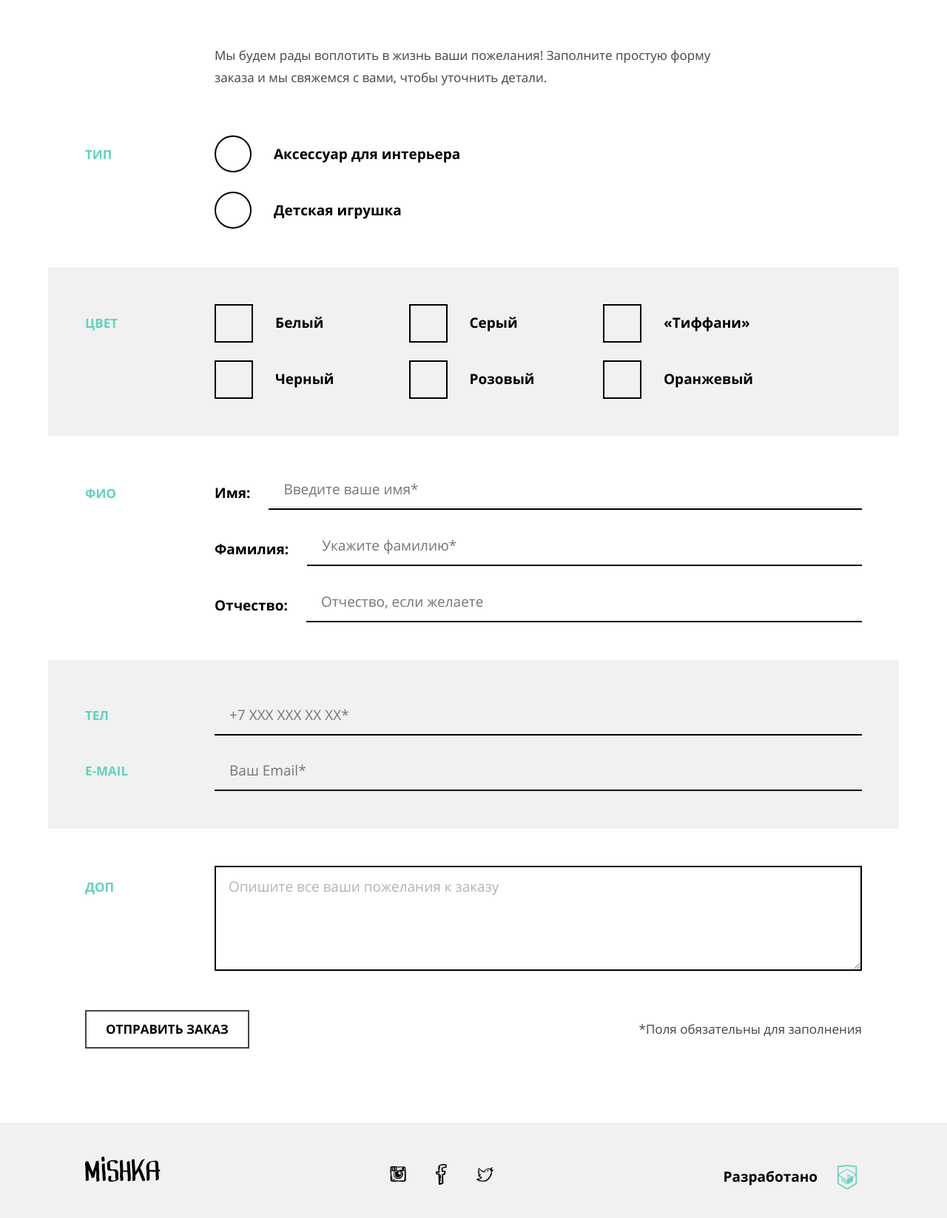
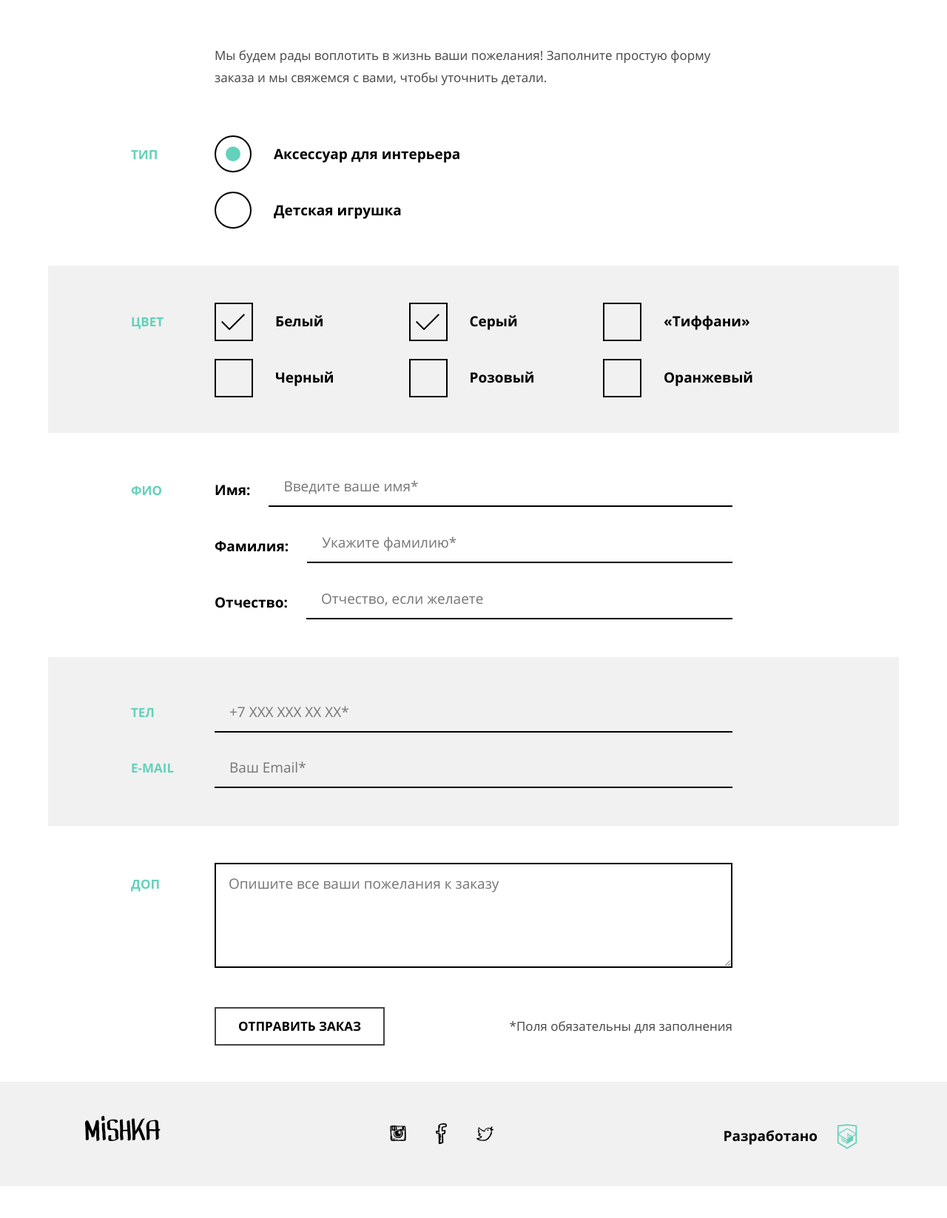
Before and after one commit to AramBadalyan/1486639-mishka-20, a plain HTML site: page source/form.html in a window 1280 px wide. Shown: the part 400-2046 px from the top of the page at 74% size. After the commit the page ends 2003 px from the top, so only its background shows below. Drawn offline with nearby package versions, Linux system fonts and the light colour scheme; files that its build step writes are made by us from their sources.

Commit message:
Finished form.html layout and styles

```diff
--- a/source/form.html
+++ b/source/form.html
@@ -13,7 +13,7 @@
 <body class="page__body">
   <header class="page-header">
 
-    <nav class="main-nav main-nav--closed main-nav--nojs">
+    <nav class="main-nav main-nav--opened main-nav--nojs">
       <!-- main-nav--opened - открывает главное меню в мобильной версии
       main-nav--closed - закрывает
       main-nav--nojs - на случай, если js не поддерживается -->
@@ -119,11 +119,11 @@
           Тип
         </h2>
         <div class="order-form__fields">
-          <input class="order-form__input visually-hidden" type="radio" name="product-type" id="product-type_accessory" value="accessory" checked>
+          <input class="order-form__input visually-hidden" type="radio" name="product-type" id="product-type_accessory" value="accessory" tabindex="-1" checked>
           <label class="order-form__label order-form__label--radio" for="product-type_accessory" tabindex="0">
             Аксессуар для интерьера
           </label>
-          <input class="order-form__input visually-hidden" type="radio" name="product-type" id="product-type_toy" value="toy">
+          <input class="order-form__input visually-hidden" type="radio" name="product-type" id="product-type_toy" value="toy" tabindex="-1">
           <label class="order-form__label order-form__label--radio" for="product-type_toy" tabindex="0">
             Детская игрушка
           </label>
@@ -135,27 +135,27 @@
           Цвет
         </h2>
         <div class="order-form__fields order-form__fields--column-direction">
-          <input class="order-form__input visually-hidden" type="checkbox" id="color-white" name="white" checked>
+          <input class="order-form__input visually-hidden" type="checkbox" id="color-white" name="white" tabindex="-1" checked>
           <label class="order-form__label order-form__label--checkbox" for="color-white" tabindex="0">
             Белый
           </label>
-          <input class="order-form__input visually-hidden" type="checkbox" id="color-grey" name="grey" checked>
+          <input class="order-form__input visually-hidden" type="checkbox" id="color-grey" name="grey" tabindex="-1" checked>
           <label class="order-form__label order-form__label--checkbox" for="color-grey" tabindex="0">
             Серый
           </label>
-          <input class="order-form__input visually-hidden" type="checkbox" id="color-tiffany" name="tiffany">
+          <input class="order-form__input visually-hidden" type="checkbox" id="color-tiffany" name="tiffany" tabindex="-1">
           <label class="order-form__label order-form__label--checkbox" for="color-tiffany" tabindex="0">
             «Тиффани»
           </label>
-          <input class="order-form__input visually-hidden" type="checkbox" id="color-black" name="black">
+          <input class="order-form__input visually-hidden" type="checkbox" id="color-black" name="black" tabindex="-1">
           <label class="order-form__label order-form__label--checkbox" for="color-black" tabindex="0">
             Черный
           </label>
-          <input class="order-form__input visually-hidden" type="checkbox" id="color-pink" name="pink">
+          <input class="order-form__input visually-hidden" type="checkbox" id="color-pink" name="pink" tabindex="-1">
           <label class="order-form__label order-form__label--checkbox" for="color-pink" tabindex="0">
             Розовый
           </label>
-          <input class="order-form__input visually-hidden" type="checkbox" id="color-orange" name="orange">
+          <input class="order-form__input visually-hidden" type="checkbox" id="color-orange" name="orange" tabindex="-1">
           <label class="order-form__label order-form__label--checkbox" for="color-orange" tabindex="0">
             Оранжевый
           </label>
@@ -186,19 +186,24 @@
         <h2 class="order-form__legend">
           Тел
         </h2>
-        <input class="order-form__input" type="tel" name="phone-number" placeholder="+7 ХХХ ХХХ ХХ ХХ*">
+        <div class="order-form__fields">
+          <input class="order-form__input" type="tel" name="phone-number" placeholder="+7 ХХХ ХХХ ХХ ХХ*">
+        </div>
         <h2 class="order-form__legend">
           e-mail
         </h2>
-        <input class="order-form__input" type="email" name="email" placeholder="Ваш Email*">
+        <div class="order-form__fields">
+          <input class="order-form__input" type="email" name="email" placeholder="Ваш Email*">
+        </div>
       </div>
 
       <div class="order-form__fieldset order-form__additional order-form__wrapper">
         <h2 class="order-form__legend">
           Доп
         </h2>
-        <textarea class="order-form__input" name="additional-info" rows="4">Опишите все ваши пожелания к заказу
-        </textarea>
+        <div class="order-form__fields">
+          <textarea class="order-form__input" name="additional-info" rows="4" placeholder="Опишите все ваши пожелания к заказу"></textarea>
+        </div>
       </div>
 
       <div class="order-form__footer order-form__wrapper">
--- a/source/less/blocks/order-form.less
+++ b/source/less/blocks/order-form.less
@@ -11,6 +11,7 @@
 
   @media (min-width: @desktop-width) {
     width: @desktop-width;
+    /* padding-right: 225px; */
   }
 }
 
@@ -43,7 +44,7 @@
 }
 
 .order-form__fieldset {
-  padding-bottom: 30px;
+  padding-bottom: 19px;
 
   @media (min-width: @tablet-width) {
     display: grid;
@@ -57,12 +58,18 @@
   @media (min-width: @desktop-width) {
     display: grid;
     grid-template-columns: 1fr 5fr;
+
+    padding-bottom: 24px;
   }
 }
 
 .order-form__fields {
   display: flex;
   flex-direction: column;
+
+  @media (min-width: @desktop-width) {
+    padding-right: 175px;
+  }
 }
 
 .order-form__fields--column-direction {
@@ -75,6 +82,8 @@
   @media (min-width: @desktop-width) {
     grid-template-columns: 28% 28% 28%;
     column-gap: 2%;
+
+    padding-right: 0;
   }
 }
 
@@ -86,11 +95,29 @@
   text-transform: uppercase;
 
   margin: 0;
-  margin-bottom: 18px;
+  margin-bottom: 23px;
+
+  @media (min-width: @tablet-width) {
+    margin-bottom: 18px;
+  }
+
+  @media (min-width: @desktop-width) {
+    padding-left: 62px;
+  }
 }
 
 .order-form__product-type .order-form__legend {
   margin-bottom: 30px;
+}
+
+.order-form__customer-name .order-form__legend {
+  margin-bottom: 17px;
+}
+
+.order-form__product-color {
+  @media (max-width: @mobile-width-only) {
+    padding-bottom: 33px;
+  }
 }
 
 .order-form__input {
@@ -105,12 +132,14 @@
 
   min-height: 40px;
   display: flex;
+  flex-wrap: wrap;
   align-items: center;
 
   @media (min-width: @tablet-width) {
     font-size: 19px;
     line-height: 18px;
 
+    flex-wrap: nowrap;
     min-height: 50px;
   }
 }
@@ -149,10 +178,28 @@
   }
 }
 
+.order-form__input:checked + .order-form__label--checkbox::after {
+  content: "";
+  position: absolute;
+  width: 23px;
+  height: 16px;
+  top: calc(50% - 7px);
+  left: 8px;
+  background-image: url("../img/icon-tick.svg");
+  background-size: cover;
+
+  @media (min-width: @tablet-width) {
+    width: 32px;
+    height: 22px;
+    top: calc(50% - 10px);
+    left: 9px;
+  }
+}
+
 .order-form__label--radio {
   position: relative;
   padding-left: 60px;
-  margin-bottom: 10px;
+  margin-bottom: 14px;
 
   @media (min-width: @tablet-width) {
     padding-left: 80px;
@@ -177,26 +224,67 @@
   }
 }
 
+.order-form__input:checked + .order-form__label--radio::after {
+  content: "";
+  position: absolute;
+  width: 16px;
+  height: 16px;
+  top: calc(50% - 8px);
+  left: 13px;
+  background-color: @base-color;
+  border-radius: 50%;
+
+  @media (min-width: @tablet-width) {
+    width: 20px;
+    height: 20px;
+    top: calc(50% - 10px);
+    left: 15px;
+  }
+}
+
+.order-form__label--radio:hover::before,
+.order-form__label--radio:focus::before {
+  border-color: @base-color;
+}
+
+.order-form__label--radio:active::before {
+  border-color: fade(@basic-black, 30%);
+}
+
+.order-form__label--checkbox:hover::before,
+.order-form__label--checkbox:focus::before {
+  border-color: @base-color;
+}
+
+.order-form__label--checkbox:active::before {
+  border-color: fade(@basic-black, 30%);
+}
+
 .order-form__customer-name .order-form__input {
   font-family: "Open Sans", "Arial", sans-serif;
   font-weight: 300;
   font-size: 17px;
   line-height: 18px;
-  color: fade(@basic-black, 30%);
 
   border: 0;
   border-bottom: 2px solid @basic-black;
 
   min-height: 52px;
-  margin-bottom: 8px;
+  margin-bottom: 9px;
 
   @media (min-width: @tablet-width) {
     font-size: 19px;
 
     min-height: 55px;
     margin-left: 25px;
+    margin-bottom: 8px;
     padding-left: 20px;
   }
+}
+
+.order-form__customer-name .order-form__input:hover,
+.order-form__customer-name .order-form__input:focus {
+  border-color: @base-color;
 }
 
 .order-form__contacts .order-form__input {
@@ -204,7 +292,6 @@
   font-weight: 300;
   font-size: 17px;
   line-height: 18px;
-  color: fade(@basic-black, 30%);
 
   border: 0;
   border-bottom: 2px solid @basic-black;
@@ -220,7 +307,14 @@
   }
 }
 
+.order-form__contacts .order-form__input:hover,
+.order-form__contacts .order-form__input:focus {
+  border-color: @base-color;
+}
+
 .order-form__customer-name {
+  padding-bottom: 26px;
+
   @media (min-width: @tablet-width) {
     padding-top: 32px;
     padding-bottom: 43px;
@@ -253,11 +347,13 @@
 }
 
 .order-form__contacts .order-form__legend {
-  margin-bottom: 0;
+  @media (max-width: @mobile-width-only) {
+    margin-bottom: 4px;
+  }
 }
 
 .order-form__contacts .order-form__input {
-  margin-bottom: 39px;
+  margin-bottom: 35px;
 
   @media (min-width: @tablet-width) {
     margin-bottom: 20px;
@@ -269,7 +365,6 @@
   font-weight: 300;
   font-size: 17px;
   line-height: 18px;
-  color: fade(@basic-black, 30%);
 
   padding: 17px;
   border: 2px solid @basic-black;
@@ -281,6 +376,11 @@
   @media (min-width: @tablet-width) {
     font-size: 19px;
   }
+}
+
+.order-form__additional .order-form__input:hover,
+.order-form__additional .order-form__input:focus {
+  border-color: @base-color;
 }
 
 .order-form__note {
@@ -302,7 +402,15 @@
   }
 }
 
+.order-form__submit-button {
+  @media (min-width: @tablet-width) {
+    min-width: 230px;
+  }
+}
+
 .order-form__footer {
+  padding-top: 4px;
+
   @media (min-width: @tablet-width) {
     padding-top: 23px;
 
@@ -311,4 +419,9 @@
     justify-content: space-between;
     align-items: center;
   }
+
+  @media (min-width: @desktop-width) {
+    padding-left: 225px;
+    padding-right: 225px;
+  }
 }
--- a/source/less/blocks/page-footer.less
+++ b/source/less/blocks/page-footer.less
@@ -5,13 +5,8 @@
   padding-bottom: 16px;
 
   @media (min-width: @tablet-width) {
-    margin-top: 57px;
     padding-top: 33px;
     padding-bottom: 28px;
-  }
-
-  @media (min-width: @desktop-width) {
-    margin-top: 100px;
   }
 }
 
--- a/source/less/blocks/page-main.less
+++ b/source/less/blocks/page-main.less
@@ -227,11 +227,13 @@
 
   @media (min-width: @tablet-width) {
     margin-top: -12px;
+    margin-bottom: 11px;
     padding: 0;
   }
 
   @media (min-width: @desktop-width) {
     margin-top: -14px;
+    margin-bottom: 9px;
   }
 }
 
--- a/source/less/general/common.less
+++ b/source/less/general/common.less
@@ -18,6 +18,7 @@ a:active {
 *::before,
 *::after {
   box-sizing: border-box;
+  outline: 0;
 }
 
 .visually-hidden {
```
